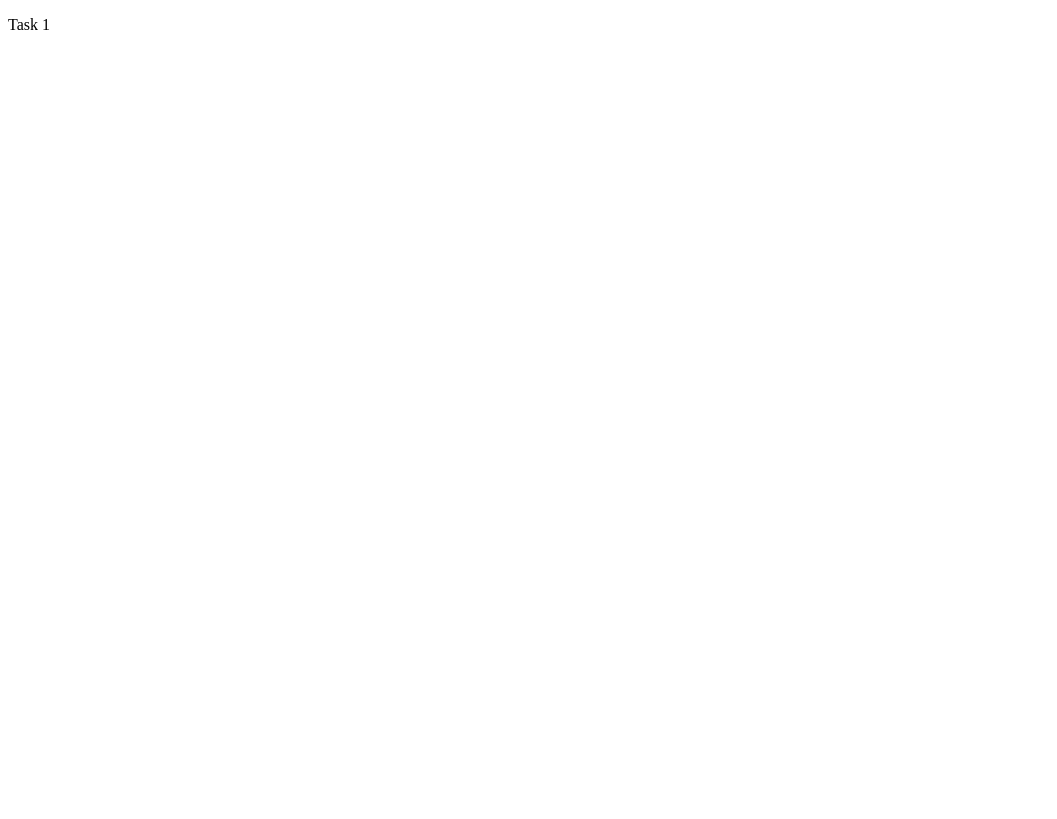
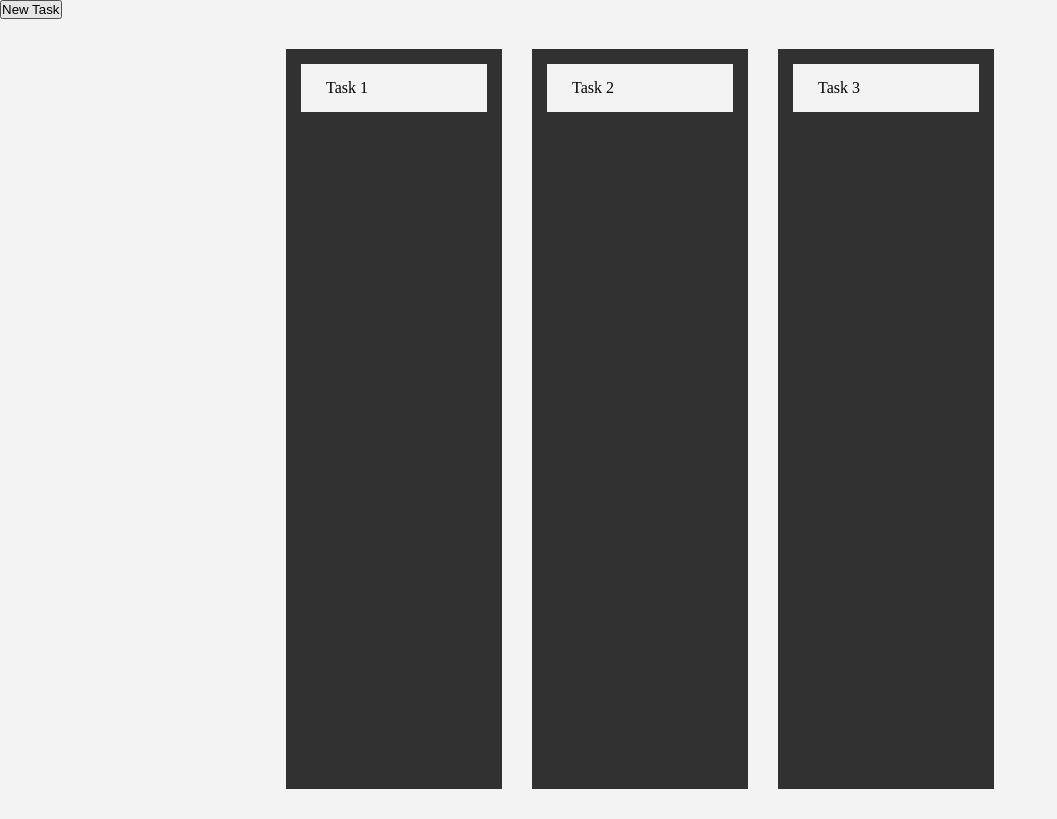
Before and after one commit to jesse-maretz/kanban-ui, a React (Create React App) app: page / in a window 1280 px wide. Shown: the whole page, without its empty margins (0-1057 px from the left). Built offline with nearby package versions, Linux system fonts and the light colour scheme.

Commit message:
added new task button and 3rd column

```diff
--- /dev/null
+++ b/src/App.css
@@ -0,0 +1,42 @@
+* {
+    box-sizing: border-box;
+    margin: 0;
+    padding: 0;
+}
+
+body {
+    background-color: #f3f3f3;
+}
+
+.flexbox {
+    display: flex;
+    justify-content: space-between;
+    width: 100%;
+    max-width: 768px;
+    height: 100vh;
+
+    overflow: hidden;
+
+    margin: 0 auto;
+    padding: 15px;
+}
+
+.flexbox .column {
+    display: flex;
+    flex-direction: column;
+
+    width: 100%;
+    max-width: 300px;
+
+    background-color: #313131;
+
+    padding: 15px;
+    margin: 15px;
+}
+
+.flexbox .column .task {
+    padding: 15px 25px;
+    background-color: #f3f3f3;
+    cursor: pointer;
+    margin-bottom: 50px;;
+}
--- a/src/App.js
+++ b/src/App.js
@@ -1,15 +1,35 @@
 import React from 'react';
 import Column from './components/Column';
 import Task from './components/Task';
-import { DragDropContext, Draggable, Droppable } from 'react-beautiful-dnd';
+
 function App() {
   return (
     <div>
-      <Column>
-      <Task id="task-1">
-        <p>Task 1</p>
-      </Task>
-      </Column>
+
+      <div>
+        <button>New Task</button>
+      </div>
+
+      <div className="flexbox">
+        <Column id="column-1" className="column">
+          <Task id="task-1" className="task" draggable="true">
+            <p>Task 1</p>
+          </Task>
+        </Column>
+
+        <Column id="column-2" className="column">
+          <Task id="task-2" className="task" draggable="true">
+            <p>Task 2</p>
+          </Task>
+        </Column>
+
+        <Column id="column-3" className="column">
+          <Task id="task-3" className="task" draggable="true">
+            <p>Task 3</p>
+          </Task>
+        </Column>
+      </div>
+
     </div>
   );
 }
--- a/src/components/Task.js
+++ b/src/components/Task.js
@@ -1,6 +1,7 @@
 import React from 'react';
 
 function Task(props) {
+
     const dragStart = e => {
         const target = e.target;
         e.dataTransfer.setData('card_id', target.id)
--- a/src/index.js
+++ b/src/index.js
@@ -1,6 +1,7 @@
 import React from 'react';
 import ReactDOM from 'react-dom';
 import App from './App';
+import './App.css'
 import reportWebVitals from './reportWebVitals';
 
 ReactDOM.render(
```
